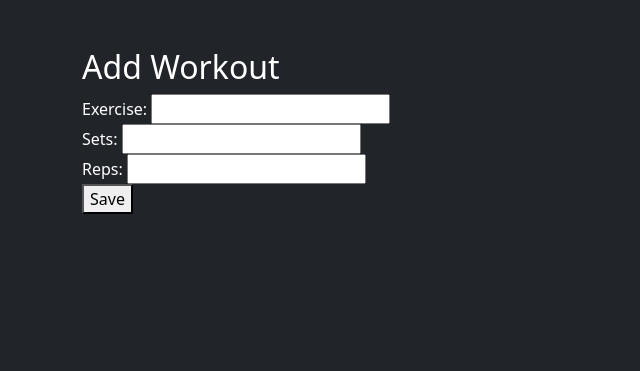
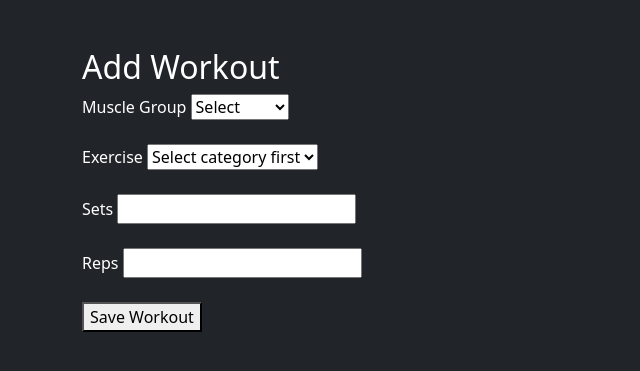
Before and after one commit to RafelinoLi/Ascension-Tracker, a Flask app: page /add_workout in a window 1280 px wide. Shown: the top 371 px of the page, without its empty margins (0-640 px from the left). Run offline with Flask 3, Linux system fonts and the light colour scheme; a user stored in the database is signed in.

Commit message:
Added exercise recording with filters based on muscle groups using javascript and db insert logic

```diff
--- a/app/routes.py
+++ b/app/routes.py
@@ -3,6 +3,7 @@ from flask import Blueprint, render_template, request, redirect, url_for, flash
 from flask_login import login_user, logout_user, login_required
 from .db import get_db
 from .models import User
+from flask_login import current_user
 import sqlite3
 
 main = Blueprint('main', __name__)
@@ -72,9 +73,26 @@ def logout():
 def dashboard():
     return render_template('dashboard.html')
 
-@main.route('/add_workout')
+@main.route('/add_workout', methods=['GET', 'POST'])
 @login_required
 def add_workout():
+    if request.method == 'POST':
+        category = request.form['category']
+        exercise = request.form['exercise']
+        sets = request.form['sets']
+        reps = request.form['reps']
+
+        conn = get_db()
+        conn.execute("""
+            INSERT INTO workouts (user_id, category, exercise, sets, reps)
+            VALUES (?, ?, ?, ?, ?)
+        """, (current_user.id, category, exercise, sets, reps))
+        conn.commit()
+        conn.close()
+
+        flash("Workout added!")
+        return redirect(url_for('main.dashboard'))
+
     return render_template('add_workout.html')
 
 @main.route('/progress')
--- a/app/templates/add_workout.html
+++ b/app/templates/add_workout.html
@@ -3,17 +3,67 @@
 {% block content %}
 <h2>Add Workout</h2>
 
-<form>
-    <label>Exercise:</label>
-    <input type="text"><br>
+<form method="POST">
 
-    <label>Sets:</label>
-    <input type="number"><br>
+    <!-- Category -->
+    <label>Muscle Group</label>
+    <select name="category" id="category" required onchange="updateExercises()">
+        <option value="">Select</option>
+        <option value="Chest">Chest</option>
+        <option value="Back">Back</option>
+        <option value="Biceps">Biceps</option>
+        <option value="Triceps">Triceps</option>
+        <option value="Shoulders">Shoulders</option>
+        <option value="Legs">Legs</option>
+    </select><br><br>
 
-    <label>Reps:</label>
-    <input type="number"><br>
+    <!-- Exercise -->
+    <label>Exercise</label>
+    <select name="exercise" id="exercise" required>
+        <option value="">Select category first</option>
+    </select><br><br>
 
-    <button type="submit">Save</button>
+    <!-- Sets -->
+    <label>Sets</label>
+    <input type="number" name="sets" required><br><br>
+
+    <!-- Reps -->
+    <label>Reps</label>
+    <input type="number" name="reps" required><br><br>
+
+    <button type="submit">Save Workout</button>
 </form>
 
+<script>
+function updateExercises() {
+    const category = document.getElementById("category").value;
+    const exerciseSelect = document.getElementById("exercise");
+
+    let exercises = [];
+
+    if (category === "Chest") {
+        exercises = ["Bench Press", "Incline Press", "Chest Fly"];
+    } else if (category === "Back") {
+        exercises = ["Lat Pulldown", "Deadlift", "Rows"];
+    } else if (category === "Biceps") {
+        exercises = ["Bicep Curl", "Preacher Curl", "Hammer Curl"];
+    } else if (category === "Triceps") {
+        exercises = ["Tricep Pushdown", "Lateral Raise", "Rear Delt Machine Fly"];
+    } else if (category === "Shoulders") {
+        exercises = ["Shoulder Press", "Skull Crushers", "Dips"];
+    } else if (category === "Legs") {
+        exercises = ["Squat", "Leg Press", "Hamstring Curl", "Leg Extension"];
+    }
+
+    exerciseSelect.innerHTML = "";
+
+    exercises.forEach(ex => {
+        let option = document.createElement("option");
+        option.value = ex;
+        option.text = ex;
+        exerciseSelect.appendChild(option);
+    });
+}
+</script>
+
 {% endblock %}
```
Also changed, not shown: setuptable.py (+13 -0 lines), database.db.
